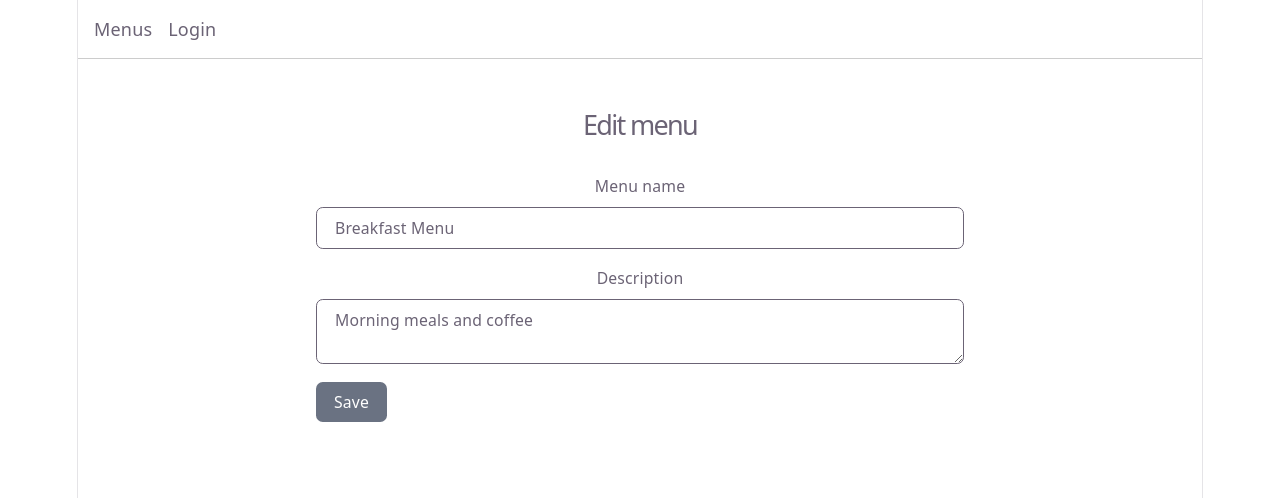
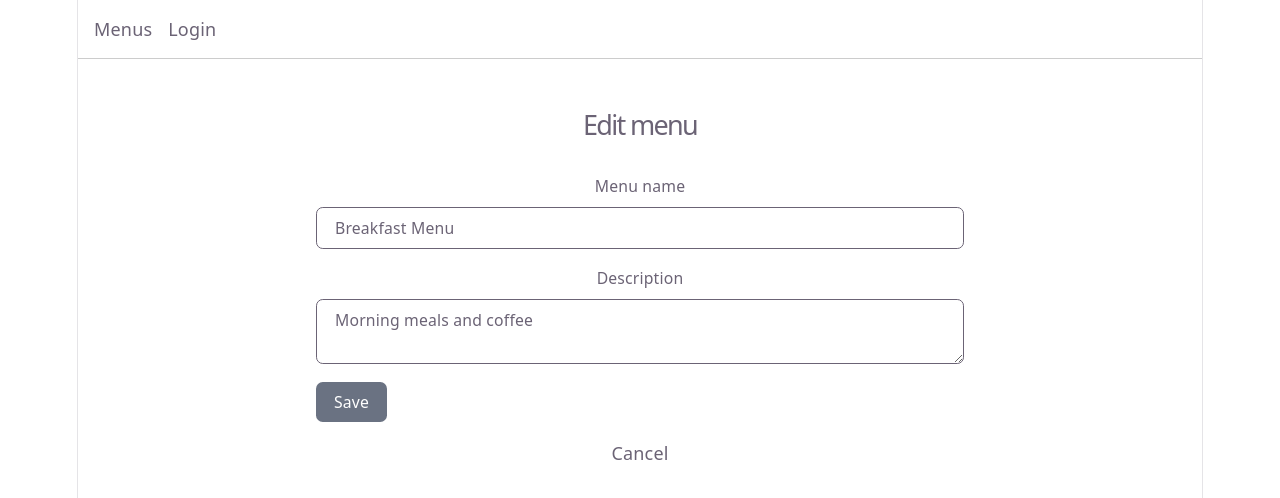
Before and after one commit to enterkvas/menu-manager, a React (Vite) app: page /menus/13b56b64-14df-4efa-8edf-567d80291c27 in a window 1280 px wide. Shown: the top 498 px of the page. Built offline with nearby package versions, Linux system fonts and the light colour scheme.

Commit message:
Add cancel action to menu editor

```diff
--- a/src/features/menu-editor/ui/MenuEditor.tsx
+++ b/src/features/menu-editor/ui/MenuEditor.tsx
@@ -5,11 +5,13 @@ import { fieldBaseStyles } from '@/shared/ui/styles/fieldStyles'
 type MenuEditorProps = {
     menu: Menu
     onSave: (changes: UpdateMenuData) => void
+    onCancel: () => void
 }
 
 export function MenuEditor({
     menu,
     onSave,
+    onCancel,
 }: MenuEditorProps) {
     const [draft, setDraft] = useState(menu)
 
@@ -19,8 +21,9 @@ export function MenuEditor({
         onSave({
             name: draft.name,
             description: draft.description,
-    })
-}
+        })
+
+    }
 
     return (
         <div className="mx-auto max-w-xl">
@@ -91,6 +94,13 @@ export function MenuEditor({
                     >
                         Save
                     </button>
+
+                    <button
+                        type='button'
+                        onClick={onCancel}
+                    >
+                        Cancel
+                    </button>
                 </div>
             </form>
         </div>
--- a/src/pages/MenuEditorPage/MenuEditorPage.tsx
+++ b/src/pages/MenuEditorPage/MenuEditorPage.tsx
@@ -1,4 +1,4 @@
-import { useParams } from 'react-router-dom'
+import { useNavigate, useParams } from 'react-router-dom'
 import { useMenus } from '@/entities/menu/model/useMenus'
 import { MenuEditor } from '@/features/menu-editor/ui/MenuEditor'
 import type { UpdateMenuData } from '@/entities/menu/types'
@@ -7,6 +7,8 @@ export function MenuEditorPage() {
   const { menuId } = useParams()
 
   const { menus, updateMenu } = useMenus()
+
+  const navigate = useNavigate()
 
   const menu = menus.find((menu) => menu.id === menuId)
 
@@ -20,10 +22,15 @@ export function MenuEditorPage() {
     updateMenu(currentMenu.id, changes)
   }
 
+  function onCancel() {
+    navigate("/")
+  }
+
   return (
     <MenuEditor
-        menu={menu}
-        onSave={onSave}
+      menu={menu}
+      onSave={onSave}
+      onCancel={onCancel}
     />
   )
 }
```
